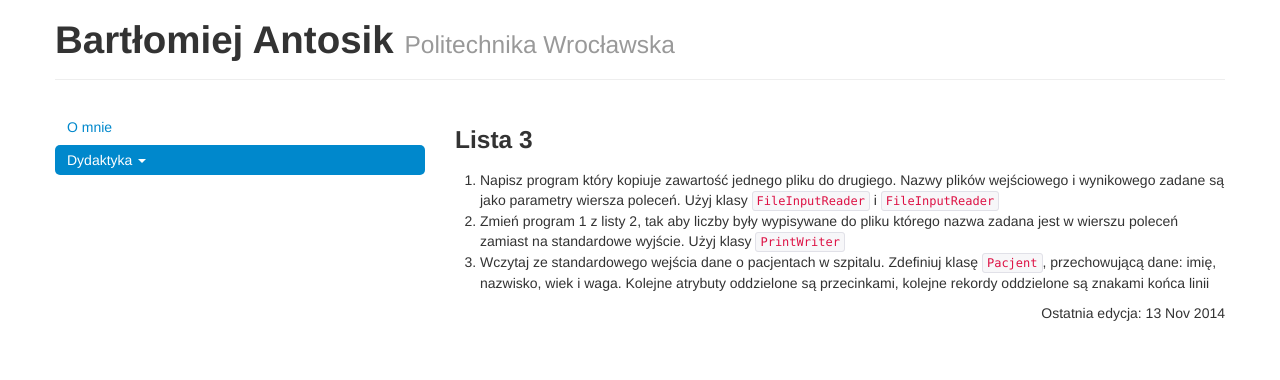
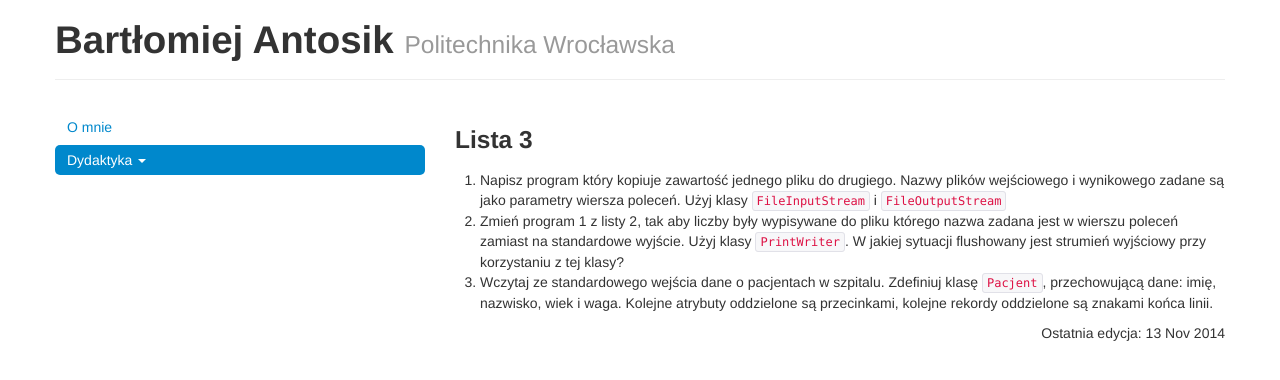
Before and after one commit to bantosik/szredinger.github.io, a Jekyll site: the page built from zadanie3.html, in a window 1280 px wide. Shown: the top 380 px of the page. Built offline with Jekyll 4.4.1, drawn with Linux system fonts in a browser that asks for light colours; nearby versions of some CDN libraries; Markdown is read by kramdown in place of the engine named in the settings.

Commit message:
Update zadanie3.html
Poprawienie błędu w pierwszym zadaniu

```diff
--- a/zadanie3.html
+++ b/zadanie3.html
@@ -6,12 +6,13 @@ maincategory: dydaktyka
 <h3>Lista 3</h3>
 <ol>
     <li>Napisz program który kopiuje zawartość jednego pliku do drugiego. Nazwy plików wejściowego i wynikowego
-    zadane są jako parametry wiersza poleceń. Użyj klasy <code>FileInputReader</code> i <code>FileInputReader</code> </li>
+    zadane są jako parametry wiersza poleceń. Użyj klasy <code>FileInputStream</code> i <code>FileOutputStream</code> </li>
     <li>
         Zmień program 1 z listy 2, tak aby liczby były wypisywane do pliku którego nazwa zadana jest w wierszu poleceń
-        zamiast na standardowe wyjście. Użyj klasy <code>PrintWriter</code>
+        zamiast na standardowe wyjście. Użyj klasy <code>PrintWriter</code>. W jakiej sytuacji flushowany jest strumień wyjściowy
+        przy korzystaniu z tej klasy?
     </li>
     <li>Wczytaj ze standardowego wejścia dane o pacjentach w szpitalu. Zdefiniuj klasę <code>Pacjent</code>,
     przechowującą dane: imię, nazwisko, wiek i waga. Kolejne atrybuty oddzielone są przecinkami, kolejne rekordy
-    oddzielone są znakami końca linii</li>
+    oddzielone są znakami końca linii. </li>
 </ol>
```
